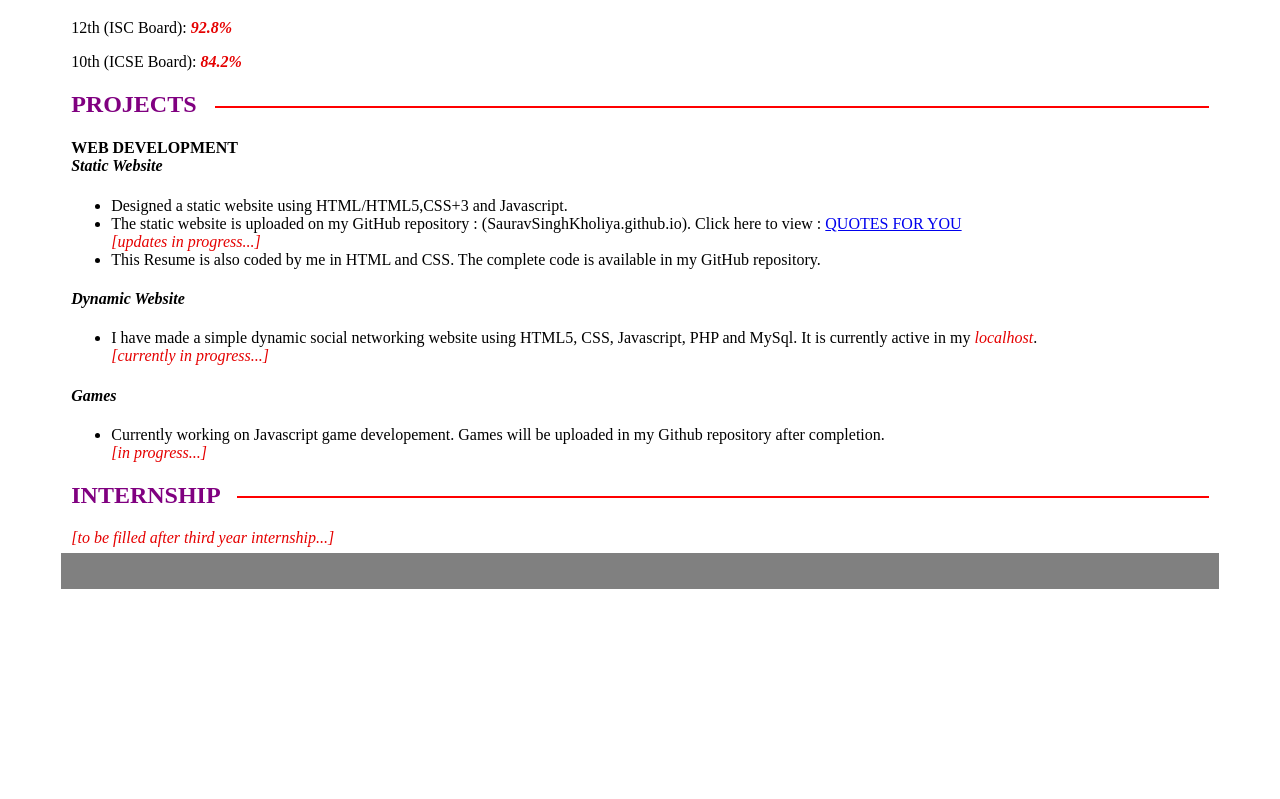
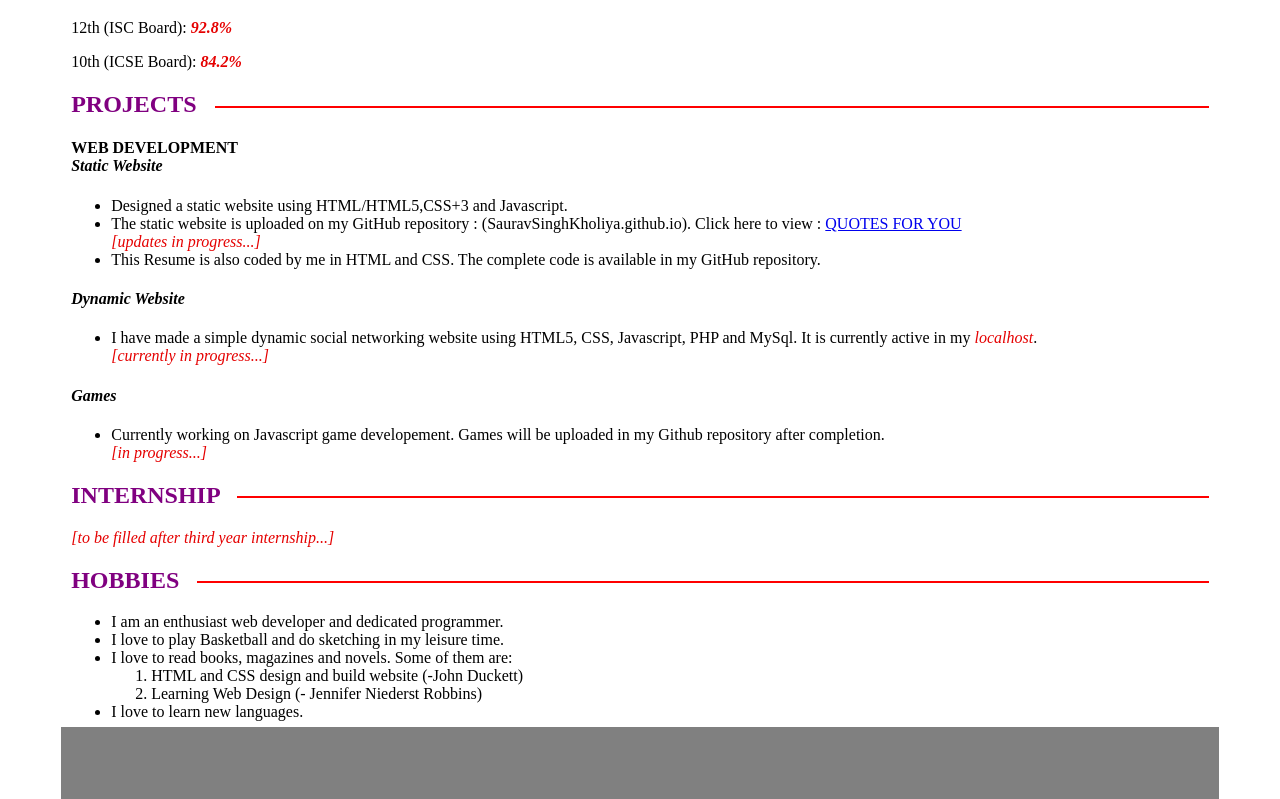
Before and after one commit to SauravSinghKholiya/SauravSinghKholiya.github.io, a plain HTML site: page myresume.html in a window 1280 px wide. Shown: the part 487-1286 px from the top of the page. Before the commit the page ends 1076 px from the top, so only its background shows below. Drawn offline with Linux system fonts and the light colour scheme.

Commit message:
new update

```diff
--- a/myresume.html
+++ b/myresume.html
@@ -82,9 +82,19 @@ mob: &nbsp;(+91)8979617247 &nbsp;|&nbsp; email: &nbsp; sskpth@gmail.com &nbsp; |
 <em>[in progress...]</em></li></ul>
 </div>
 <div><h2>INTERNSHIP </h2>
-<p><em>[to be filled after third year internship...]<em></p>
+<p><em>[to be filled after third year internship...]</em></p>
 </div>
-<footer><br><br></footer>
+<div><h2>HOBBIES </h2>
+<ul>
+<li>I am an enthusiast web developer and dedicated programmer.</li>
+<li>I love to play Basketball and do sketching in my leisure time.</li>
+<li>I love to read books, magazines and novels. Some of them are: <br>
+		<ol><li>HTML and CSS design and build website (-John Duckett)</li>
+		<li> Learning Web Design (- Jennifer Niederst Robbins)</li></ol>
+		</li>
+<li>I love to learn new languages.</li>
+</div>
+<footer><br><br><br><br></footer>
 </div>
 </body>
 </html>
```
